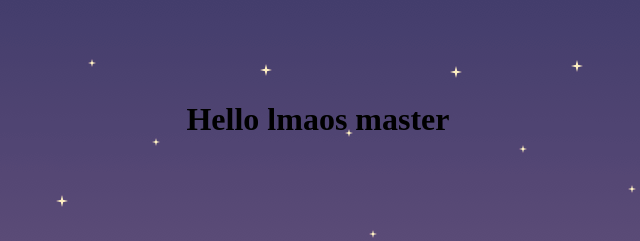
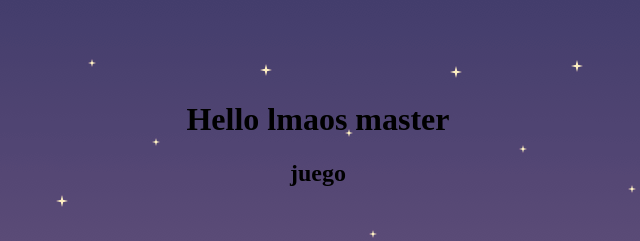
Before and after one commit to naci002/clase-1, a plain HTML site: page index.html in a window 1280 px wide. Shown: the top 241 px of the page, 322-962 px from the left. Drawn offline with Linux system fonts and the light colour scheme.

Commit message:
nuevo texto agregado

```diff
--- a/index.html
+++ b/index.html
@@ -11,6 +11,7 @@
     <center>
        <br> <br><br><br>
         <h1>Hello lmaos master </h1>
+        <h2>juego</h2>
         <br>
     </center>
 
```
